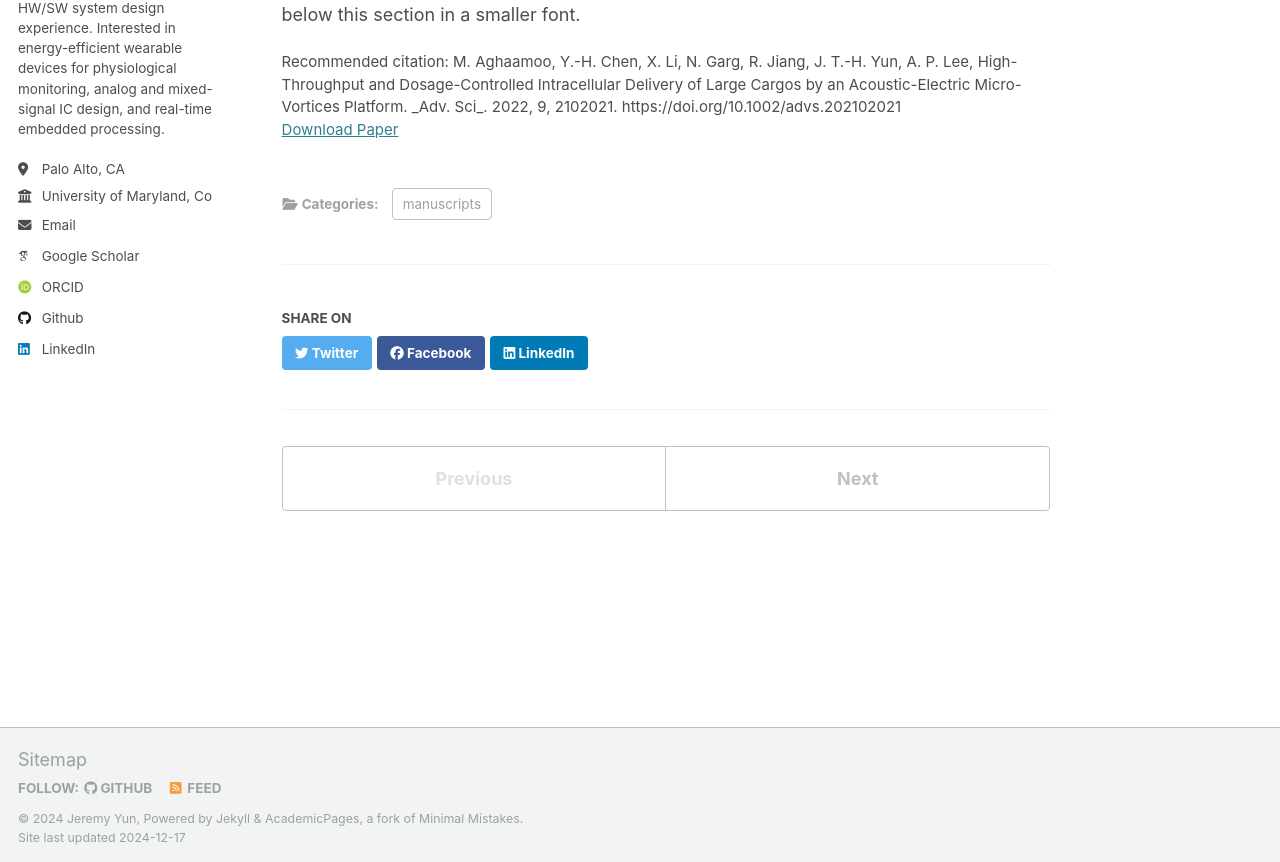
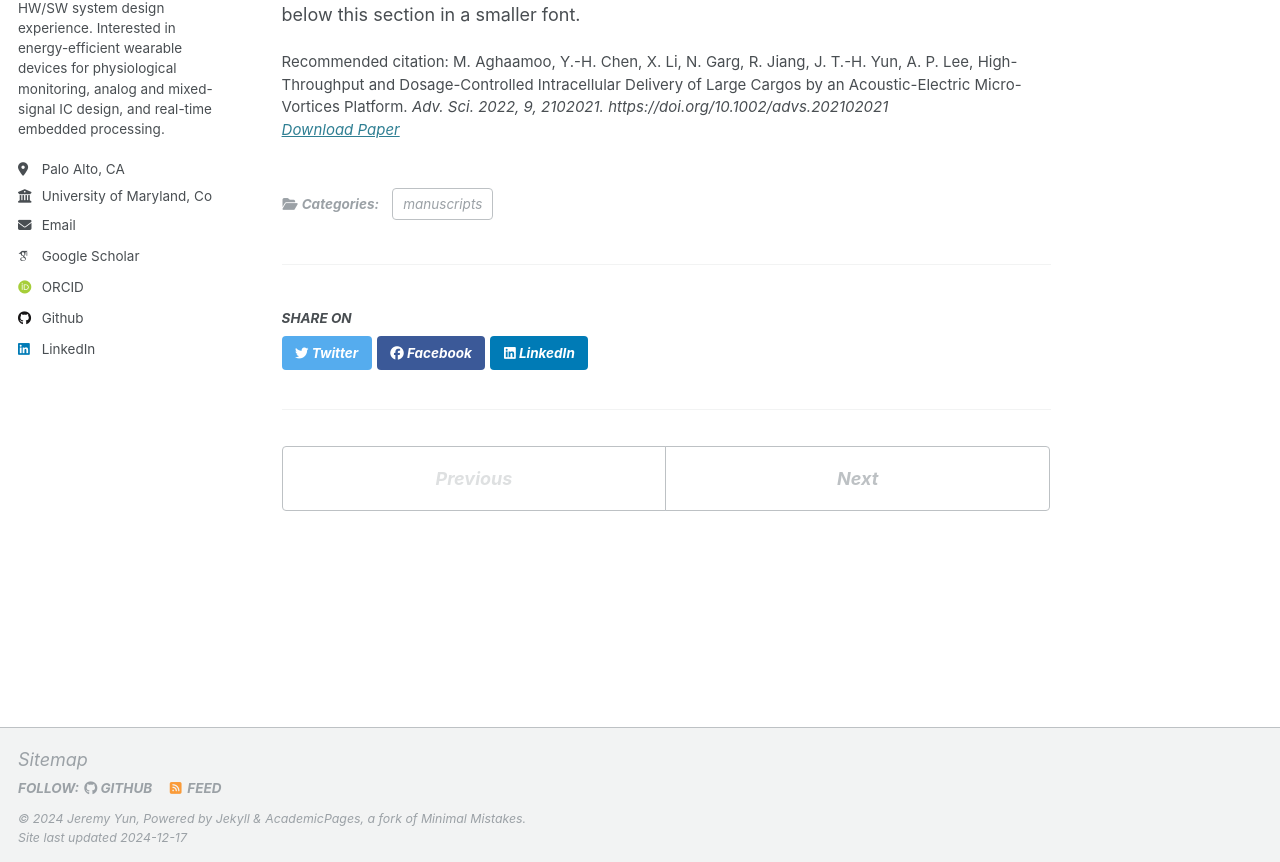
Before and after one commit to JermYeWorm/JermYeWorm.github.io, a Jekyll site: the page built from _publications/Advanced_Sci_2021.md, in a window 1280 px wide and 1231 px high. Shown: the part 366-1228 px from the top of the window. Built offline with Jekyll 4.4.1, drawn with Linux system fonts in a browser that asks for light colours; some web fonts are replaced.

```diff
--- a/_publications/Advanced_Sci_2021.md
+++ b/_publications/Advanced_Sci_2021.md
@@ -7,7 +7,7 @@ excerpt: 'This paper introduces a novel microfluidic platform for intracellular
 date: 2021-10-29
 venue: 'Advanced Science'
 paperurl: 'http://jermyeworm.github.io/files/Advanced_Sci_2021.pdf'
-citation: 'M. Aghaamoo, Y.-H. Chen, X. Li, N. Garg, R. Jiang, J. T.-H. Yun, A. P. Lee, High-Throughput and Dosage-Controlled Intracellular Delivery of Large Cargos by an Acoustic-Electric Micro-Vortices Platform. _Adv. Sci_. 2022, 9, 2102021. https://doi.org/10.1002/advs.202102021'
+citation: 'M. Aghaamoo, Y.-H. Chen, X. Li, N. Garg, R. Jiang, J. T.-H. Yun, A. P. Lee, High-Throughput and Dosage-Controlled Intracellular Delivery of Large Cargos by an Acoustic-Electric Micro-Vortices Platform. <i>Adv. Sci<i>. 2022, 9, 2102021. https://doi.org/10.1002/advs.202102021'
 ---
 
 The contents above will be part of a list of publications, if the user clicks the link for the publication than the contents of section will be rendered as a full page, allowing you to provide more information about the paper for the reader. When publications are displayed as a single page, the contents of the above "citation" field will automatically be included below this section in a smaller font.
```
